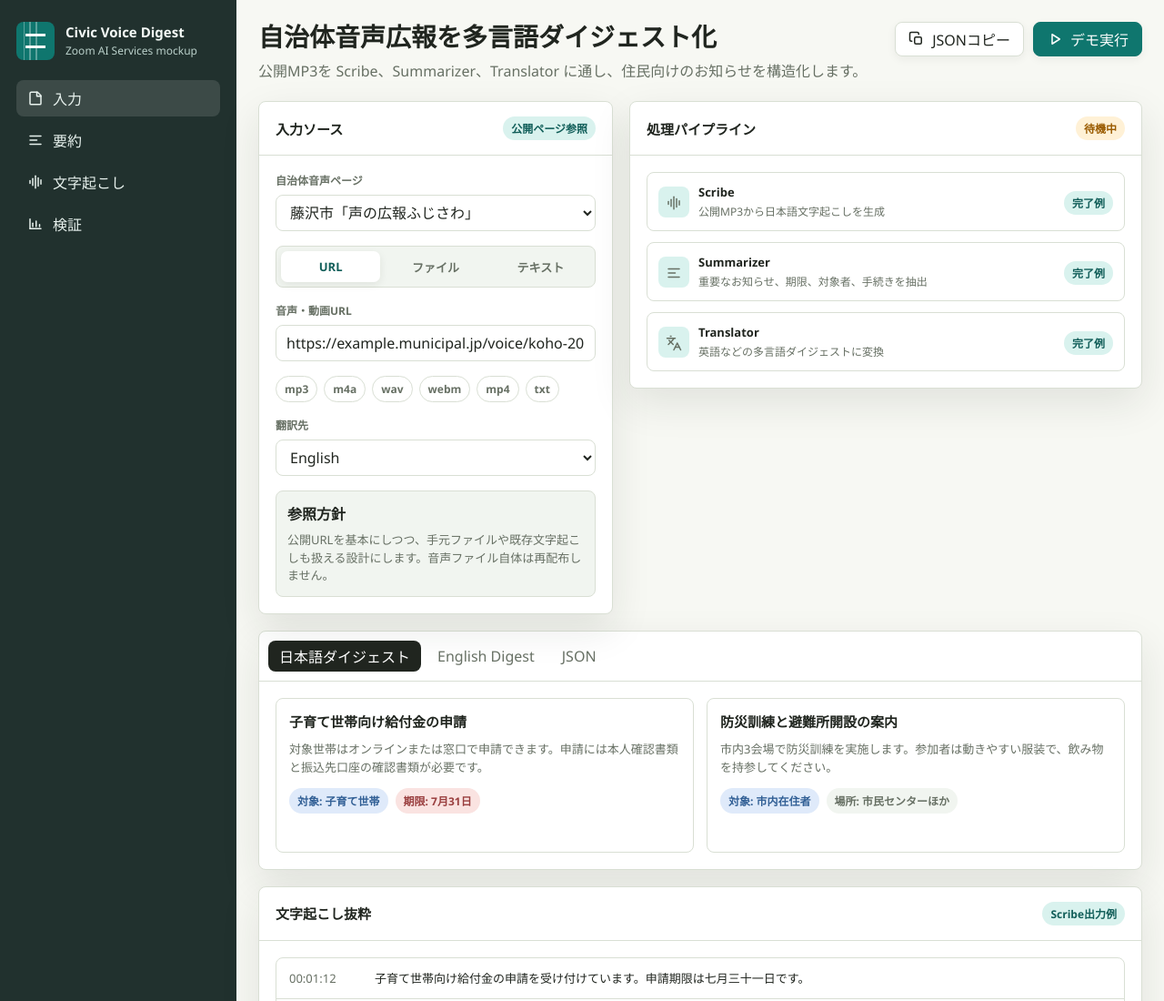
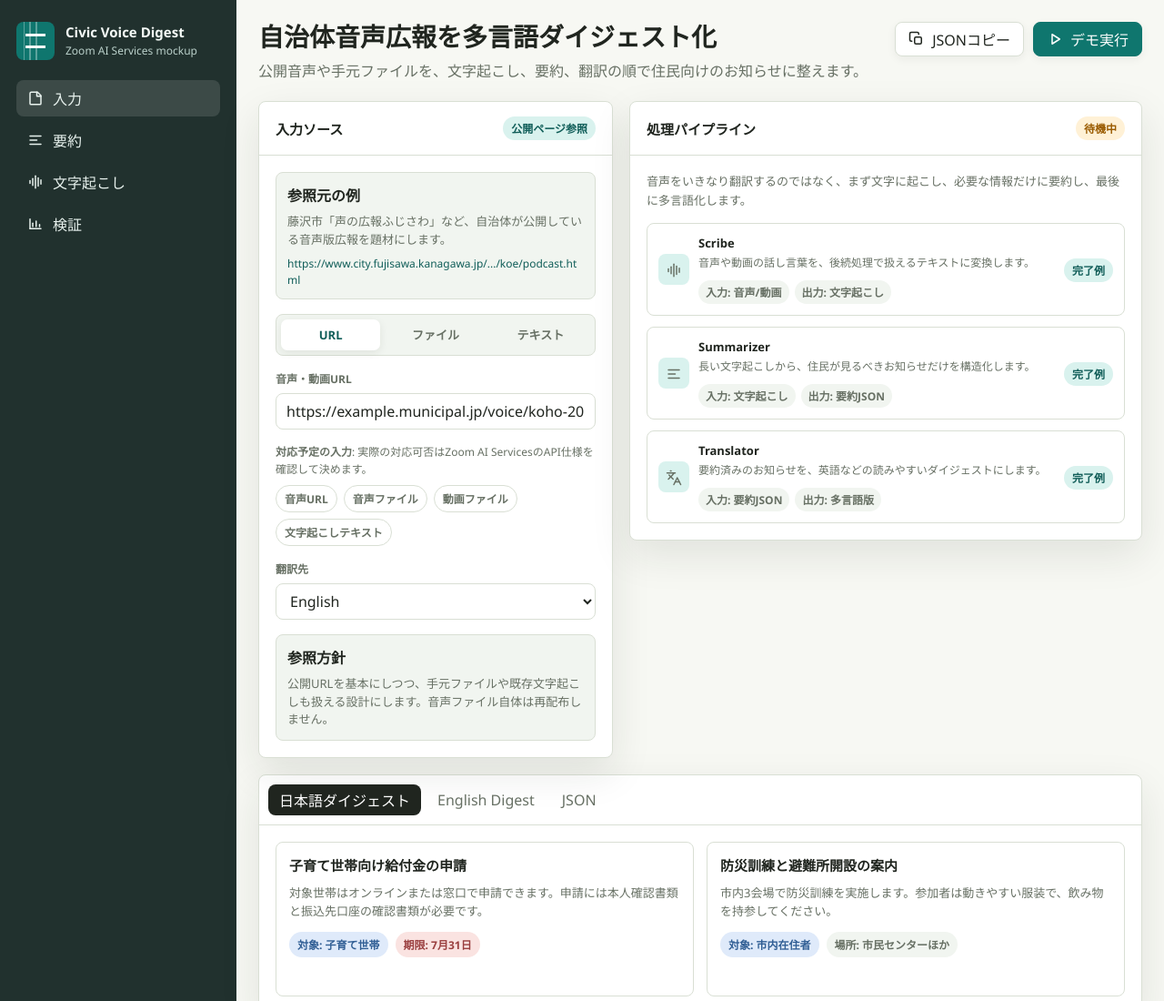
Before and after one commit to KT417223/zoom-ai-civic-voice-digest, a plain HTML site: page mockups/index.html in a window 1280 px wide. Shown: the top 1100 px of the page at 91% size. Drawn offline with Linux system fonts and the light colour scheme.

Commit message:
Clarify mockup inputs and pipeline

```diff
--- a/mockups/index.html
+++ b/mockups/index.html
@@ -343,7 +343,6 @@
         display: flex;
         flex-wrap: wrap;
         gap: 7px;
-        margin-bottom: 16px;
       }
 
       .format {
@@ -354,6 +353,19 @@
         color: var(--muted);
         font-size: 12px;
         font-weight: 700;
+      }
+
+      .hint-block {
+        display: grid;
+        gap: 8px;
+        margin-bottom: 16px;
+      }
+
+      .hint-block p {
+        margin: 0;
+        color: var(--muted);
+        font-size: 12px;
+        line-height: 1.55;
       }
 
       .source-box {
@@ -377,9 +389,23 @@
         color: var(--text);
       }
 
+      .source-link {
+        word-break: break-all;
+        color: var(--accent-strong);
+        font-size: 12px;
+        line-height: 1.45;
+      }
+
       .pipeline {
         display: grid;
         gap: 12px;
+      }
+
+      .pipeline-note {
+        margin: 0 0 14px;
+        color: var(--muted);
+        font-size: 13px;
+        line-height: 1.6;
       }
 
       .step {
@@ -412,6 +438,22 @@
         margin-top: 3px;
         color: var(--muted);
         font-size: 12px;
+      }
+
+      .io {
+        margin-top: 8px;
+        display: flex;
+        flex-wrap: wrap;
+        gap: 6px;
+      }
+
+      .io-chip {
+        border-radius: 999px;
+        padding: 4px 8px;
+        background: var(--panel-soft);
+        color: var(--muted);
+        font-size: 11px;
+        font-weight: 700;
       }
 
       .badge {
@@ -714,7 +756,7 @@
         <section class="topbar">
           <div class="title">
             <h2>自治体音声広報を多言語ダイジェスト化</h2>
-            <p>公開MP3を Scribe、Summarizer、Translator に通し、住民向けのお知らせを構造化します。</p>
+            <p>公開音声や手元ファイルを、文字起こし、要約、翻訳の順で住民向けのお知らせに整えます。</p>
           </div>
           <div class="actions">
             <button class="btn" type="button" id="copyButton" title="JSONをコピー">
@@ -739,13 +781,10 @@
               <span class="badge done">公開ページ参照</span>
             </div>
             <div class="panel-body">
-              <div class="field">
-                <label for="source">自治体音声ページ</label>
-                <select id="source">
-                  <option>藤沢市「声の広報ふじさわ」</option>
-                  <option>小平市「市報音声版『声のたより』」</option>
-                  <option>所沢市「広報ところざわ 音声版」</option>
-                </select>
+              <div class="source-box" style="margin-bottom: 16px">
+                <div class="source-title">参照元の例</div>
+                <p>藤沢市「声の広報ふじさわ」など、自治体が公開している音声版広報を題材にします。</p>
+                <div class="source-link">https://www.city.fujisawa.kanagawa.jp/.../koe/podcast.html</div>
               </div>
               <div class="segmented" aria-label="取り込み方法">
                 <button class="segment active" type="button" data-mode="url">URL</button>
@@ -770,13 +809,14 @@
                   <textarea id="transcriptInput">市報音声版の文字起こし済みテキストを貼り付けると、要約と翻訳だけを実行できます。</textarea>
                 </div>
               </div>
-              <div class="format-list" aria-label="対応予定形式">
-                <span class="format">mp3</span>
-                <span class="format">m4a</span>
-                <span class="format">wav</span>
-                <span class="format">webm</span>
-                <span class="format">mp4</span>
-                <span class="format">txt</span>
+              <div class="hint-block">
+                <p><strong>対応予定の入力</strong>: 実際の対応可否はZoom AI ServicesのAPI仕様を確認して決めます。</p>
+                <div class="format-list" aria-label="対応予定形式">
+                  <span class="format">音声URL</span>
+                  <span class="format">音声ファイル</span>
+                  <span class="format">動画ファイル</span>
+                  <span class="format">文字起こしテキスト</span>
+                </div>
               </div>
               <div class="field">
                 <label for="lang">翻訳先</label>
@@ -799,6 +839,9 @@
               <span class="badge wait" id="statusBadge">待機中</span>
             </div>
             <div class="panel-body">
+              <p class="pipeline-note">
+                音声をいきなり翻訳するのではなく、まず文字に起こし、必要な情報だけに要約し、最後に多言語化します。
+              </p>
               <div class="pipeline">
                 <div class="step">
                   <div class="dot">
@@ -808,7 +851,11 @@
                   </div>
                   <div>
                     <strong>Scribe</strong>
-                    <span>公開MP3から日本語文字起こしを生成</span>
+                    <span>音声や動画の話し言葉を、後続処理で扱えるテキストに変換します。</span>
+                    <div class="io">
+                      <span class="io-chip">入力: 音声/動画</span>
+                      <span class="io-chip">出力: 文字起こし</span>
+                    </div>
                   </div>
                   <span class="badge done">完了例</span>
                 </div>
@@ -820,7 +867,11 @@
                   </div>
                   <div>
                     <strong>Summarizer</strong>
-                    <span>重要なお知らせ、期限、対象者、手続きを抽出</span>
+                    <span>長い文字起こしから、住民が見るべきお知らせだけを構造化します。</span>
+                    <div class="io">
+                      <span class="io-chip">入力: 文字起こし</span>
+                      <span class="io-chip">出力: 要約JSON</span>
+                    </div>
                   </div>
                   <span class="badge done">完了例</span>
                 </div>
@@ -832,7 +883,11 @@
                   </div>
                   <div>
                     <strong>Translator</strong>
-                    <span>英語などの多言語ダイジェストに変換</span>
+                    <span>要約済みのお知らせを、英語などの読みやすいダイジェストにします。</span>
+                    <div class="io">
+                      <span class="io-chip">入力: 要約JSON</span>
+                      <span class="io-chip">出力: 多言語版</span>
+                    </div>
                   </div>
                   <span class="badge done">完了例</span>
                 </div>
```
